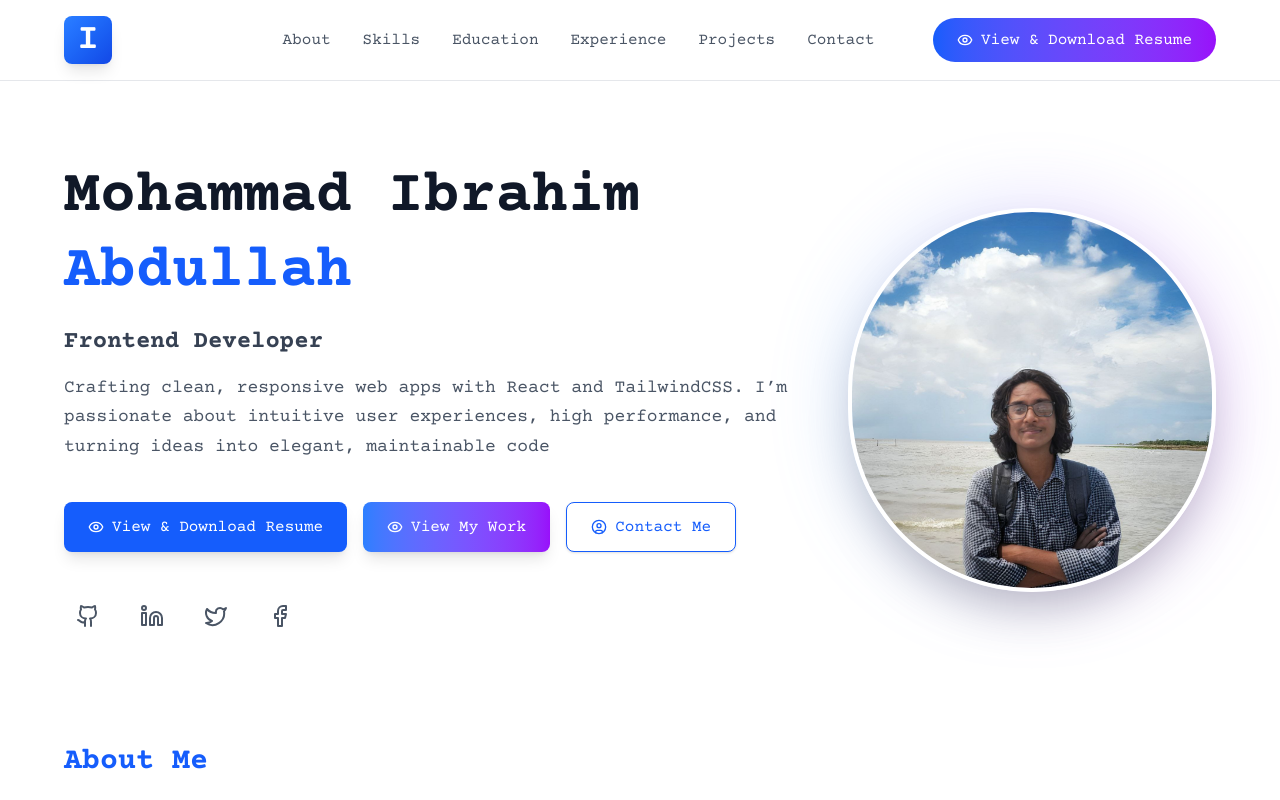
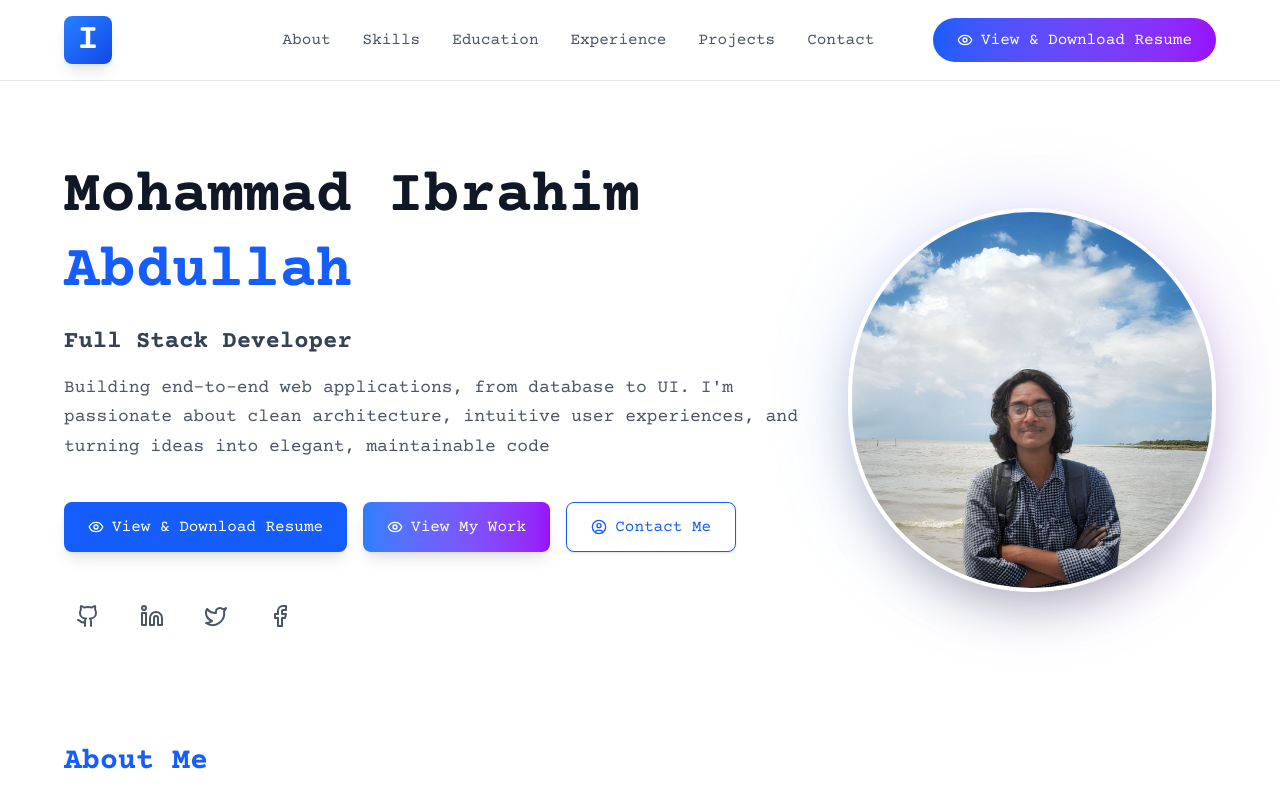
Before and after one commit to ibrahim3761/My-Portfolio, a React (Vite) app: page / in a window 1280 px wide. Shown: the top 800 px of the page. Built offline with nearby package versions, Linux system fonts and the light colour scheme.

Commit message:
hero section updated

```diff
--- a/src/Component/Hero.jsx
+++ b/src/Component/Hero.jsx
@@ -57,12 +57,12 @@ const Hero = () => {
             </h1>
 
             <h2 className="text-lg md:text-2xl font-semibold text-gray-700">
-              Frontend Developer
+              Full Stack Developer
             </h2>
 
             <p className="text-gray-600 text-sm md:text-lg leading-relaxed max-w-3xl">
-              Crafting clean, responsive web apps with React and TailwindCSS.
-              I’m passionate about intuitive user experiences, high performance,
+              Building end-to-end web applications, from database to UI. I'm
+              passionate about clean architecture, intuitive user experiences,
               and turning ideas into elegant, maintainable code
             </p>
           </div>
```
